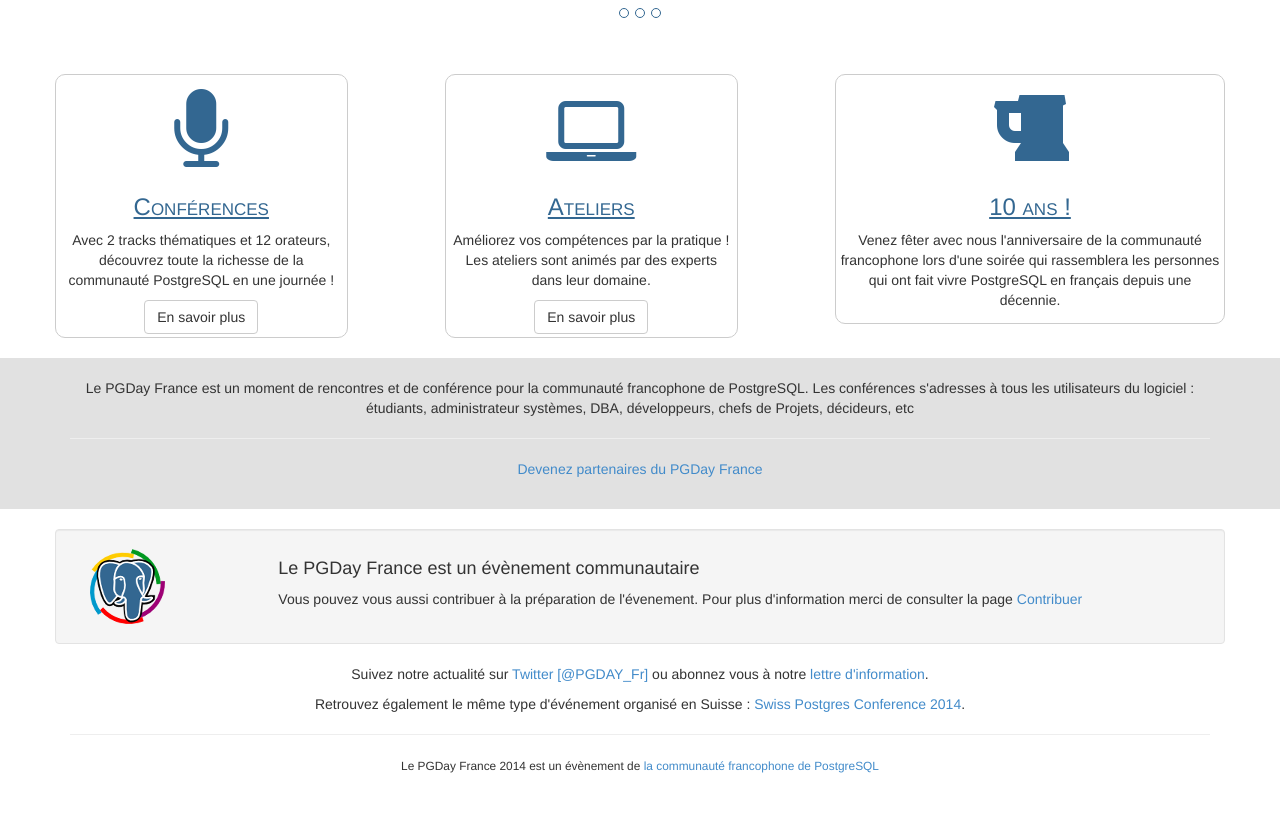
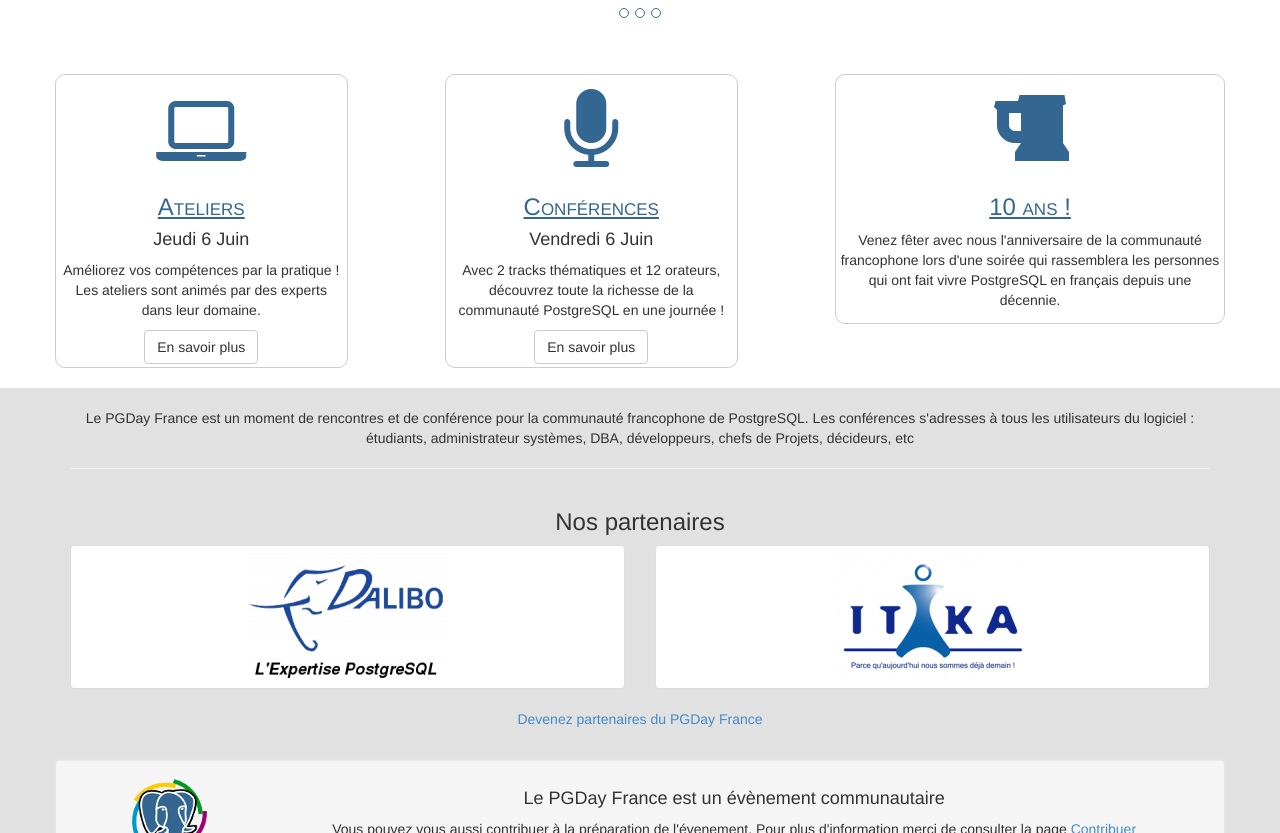
Before and after one commit to postgresqlfr/2024.pgday.fr, a Jekyll site: the page built from index.html, in a window 1280 px wide and 900 px high, scrolled down 567 px, cut to the strip 67-900 px from the top of the window. Built offline with Jekyll 4.4.1, drawn with Linux system fonts in a browser that asks for light colours; Markdown is read by kramdown in place of the engine named in the settings; before the commit the page ends 1409 px from its top, so only the background shows below that.

Commit message:
Add partners

```diff
--- a/index.html
+++ b/index.html
@@ -40,20 +40,22 @@
   <div class="container">
     <div class="row">
 
-      <div class="col-lg-3 col-md-3 home_bloc">
-        <i class="fa fa-microphone"></i>
-        <h3>Conférences</h3>
-        <p>Avec 2 tracks thématiques et 12 orateurs, découvrez toute la richesse de la communauté PostgreSQL en une journée !</p>
-        <a class="btn btn-default" href="programme.html" role="button">En savoir plus</a>
+        <div class="col-lg-3 col-md-3 home_bloc">
+        <i class="fa fa-laptop"></i>
+        <h3>Ateliers</h3>
+        <h4>Jeudi 6 Juin</h4>
+        <p>Améliorez vos compétences par la pratique ! Les ateliers sont animés par des experts dans leur domaine.</p>
+        <a class="btn btn-default" href="ateliers.html" role="button">En savoir plus</a>
       </div>
 
         <div class="col-lg-1 col-md-1"></div>
 
       <div class="col-lg-3 col-md-3 home_bloc">
-        <i class="fa fa-laptop"></i>
-        <h3>Ateliers</h3>
-        <p>Améliorez vos compétences par la pratique ! Les ateliers sont animés par des experts dans leur domaine.</p>
-        <a class="btn btn-default" href="ateliers.html" role="button">En savoir plus</a>
+        <i class="fa fa-microphone"></i>
+        <h3>Conférences</h3>
+        <h4>Vendredi 6 Juin</h4>
+        <p>Avec 2 tracks thématiques et 12 orateurs, découvrez toute la richesse de la communauté PostgreSQL en une journée !</p>
+        <a class="btn btn-default" href="programme.html" role="button">En savoir plus</a>
       </div>
 
         <div class="col-lg-1 col-md-1"></div>
@@ -77,8 +79,18 @@
       </div>
     </div>
     <div class="row">
+        <h3>Nos partenaires</h3>
+        <div class="col-xs-6 col-md-6">
+            <a href="http://www.dalibo.com/" class="thumbnail">
+                <img src="img/dalibo.png" alt="DALIBO">
+            </a>
+        </div>
+        <div class="col-xs-6 col-md-6">
+            <a href="http://www.itika.net" class="thumbnail">
+                <img src="img/itika.png" alt="ITIKA">
+            </a>
+        </div>
         <p><a href="contribuer.html">Devenez partenaires du PGDay France</a></p>
-        </div>
     </div>
 </div>
 <br/>
```
Also changed, not shown: img/dalibo.png (added), img/itika.png (added).
